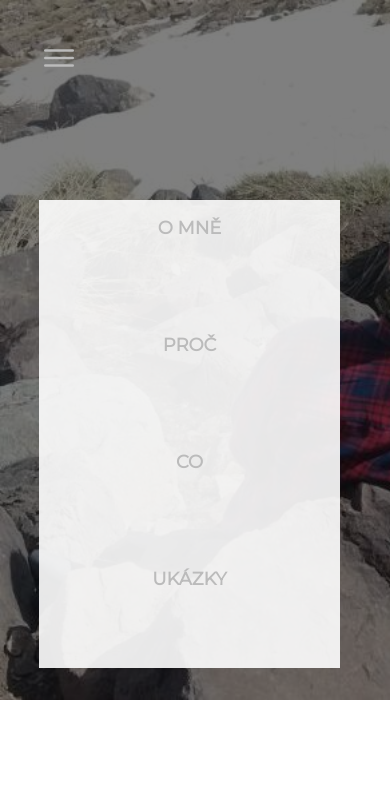
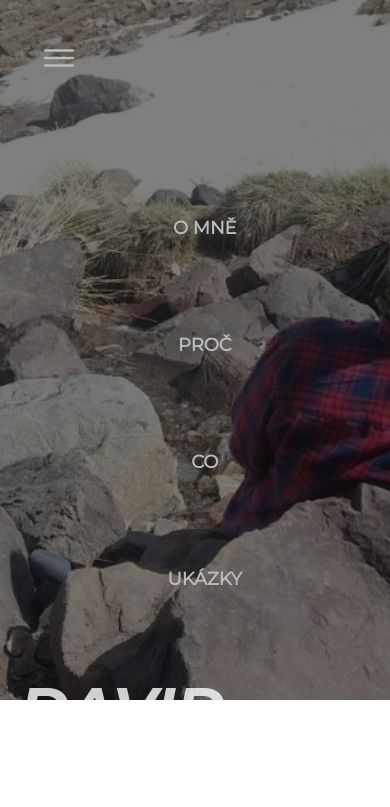
Before and after one commit to Ronnie3697/My_Portfolio, a plain HTML site: page index.html in a window 390 px wide. Both pictures are taken after a click on the button 59 px from the left and 60 px from the top of the page. Shown: the top 807 px of the page. Drawn offline with nearby package versions, Linux system fonts and the light colour scheme.

Commit message:
improvements

```diff
--- a/css/index.css
+++ b/css/index.css
@@ -108,9 +108,8 @@ h2:after {
 }
 
 .main-nav {
-  /*max-width: 1000px;*/
   margin: 20px auto 10px 10%;
-  padding-right: 50px;
+  padding-right: 5%;
   text-decoration: none;
   display: flex;
 
@@ -364,8 +363,10 @@ h2:after {
   .main-nav ul.show {
     display: flex;
 
+     }
+
+  .main-nav.fixed ul.show {
     background-color: rgba(255, 255, 255, 0.9);
-  }
 }
 
 @media screen and (max-width: 750px) {
--- a/js/index.js
+++ b/js/index.js
@@ -15,5 +15,13 @@ hamburger.addEventListener("click", function (e) {
 const nav = document.querySelector(".main-nav");
 
 window.addEventListener("scroll", function () {
-  nav.classList.toggle("fixed", window.scrollY > 700);
+  nav.classList.toggle("fixed", window.scrollY > 670);
 });
+
+const anchorsNav = document.querySelectorAll(".hover-nav");
+
+anchorsNav.forEach((anchor) => {
+  anchor.addEventListener("click", function () {
+    navUL.classList.toggle("show");
+  });
+});
```
